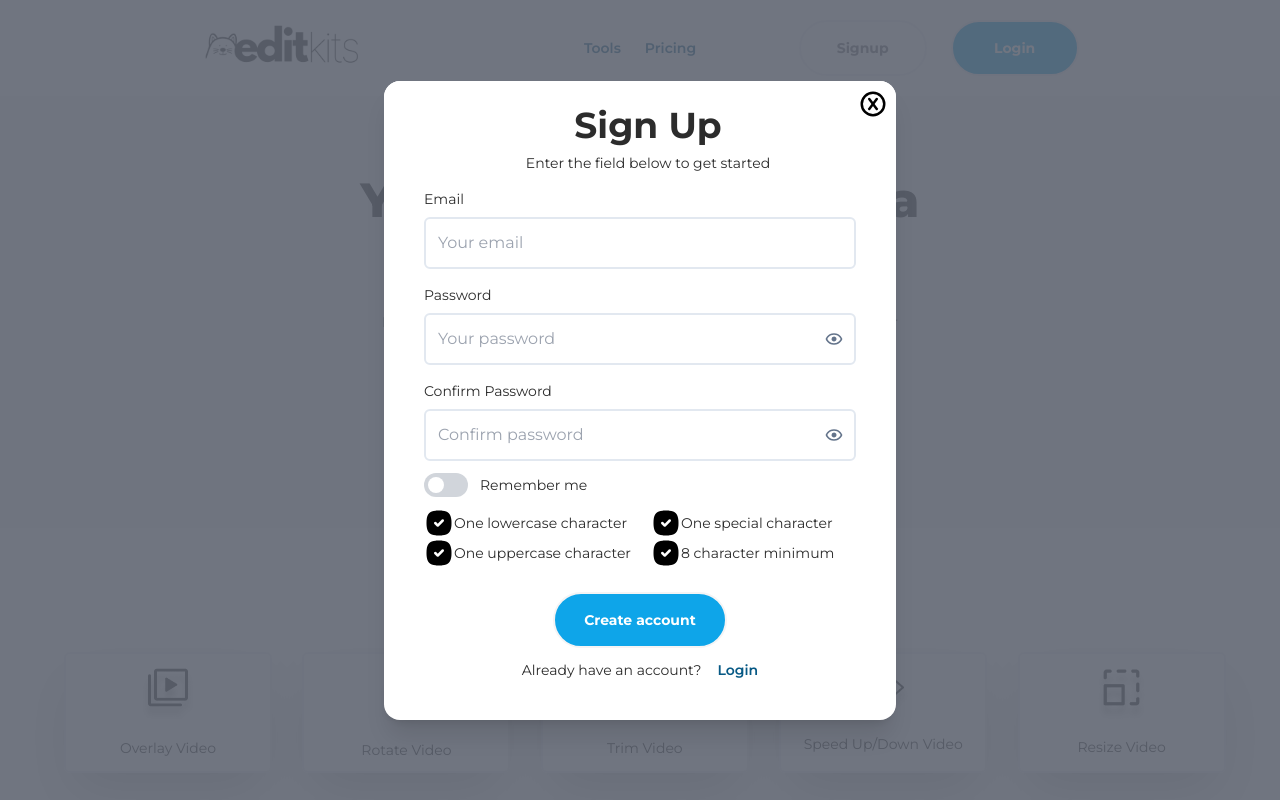
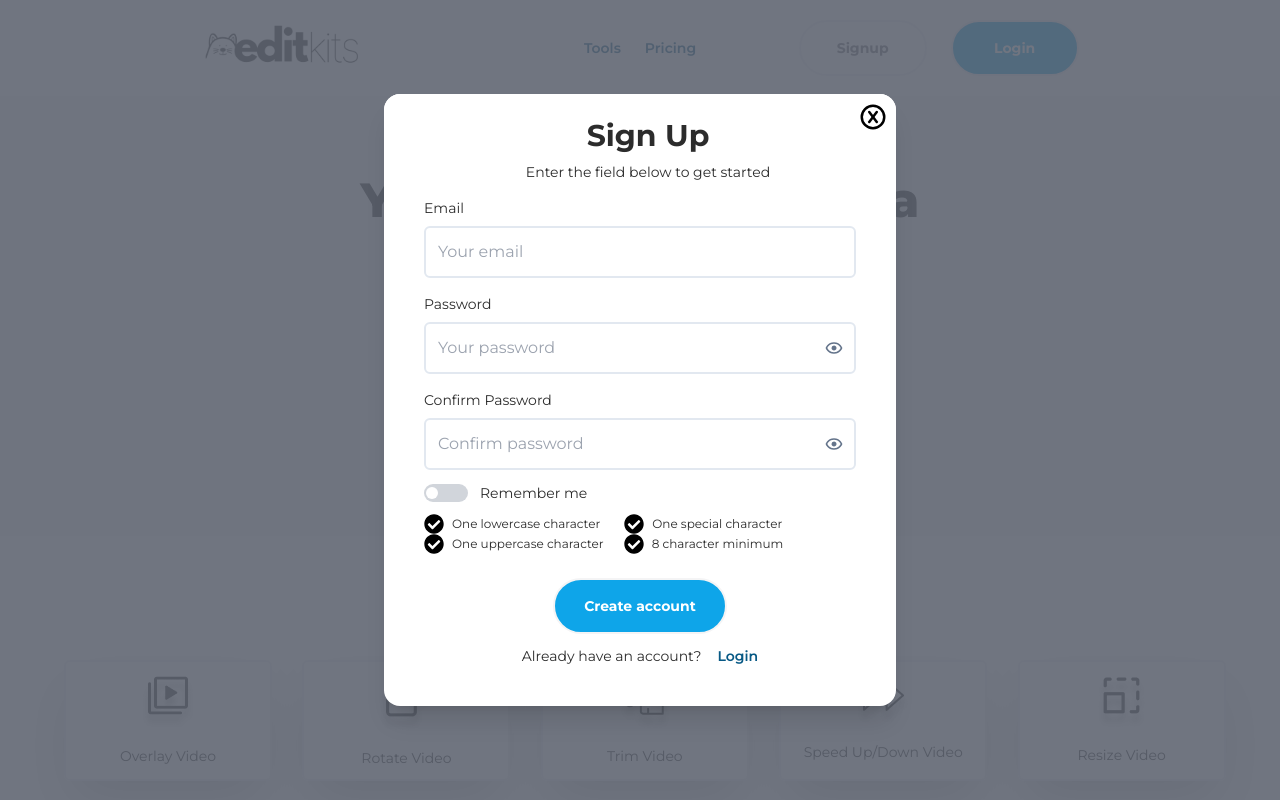
Before and after one commit to Gelodev04/editkits-v2, a Next.js app: page / in a window 1280 px wide. Both pictures are taken after a click on the button "Signup". Shown: the top 800 px of the page. Built offline with nearby package versions, Linux system fonts and the light colour scheme.

Commit message:
fix: tune font sizes

```diff
--- a/app/page.tsx
+++ b/app/page.tsx
@@ -30,7 +30,7 @@ export default function Home() {
           <Typography
             label="Empower your creativity with a suit of powerful but easy to use toolkits for video, image and audio editing"
             center
-            variant="p"
+            variant="body"
           />
         </div>
         <div className="flex justify-center">
--- a/components/TextField/index.tsx
+++ b/components/TextField/index.tsx
@@ -13,7 +13,7 @@ type TextFieldProps = {
 export default function TextField(props: TextFieldProps) {
   return (
     <>
-      <Typography label={props.label}/>
+      <Typography label={props.label} variant="b3" />
       <div className="pt-2">
         {props.type === "password" ? (
           <PasswordInput onChange={props.onChange} placeholder={props.placeholder}/>
--- a/components/Toggle/index.tsx
+++ b/components/Toggle/index.tsx
@@ -20,18 +20,18 @@ export default function Toggle(props: ToggleProps) {
         <button
           type="button"
           onClick={handleToggleChange}
-          className={`relative inline-flex h-6 w-11 items-center rounded-full ${
+          className={`relative inline-flex h-[18.5px] w-11 items-center rounded-full ${
             enabled ? 'bg-sky-500' : 'bg-gray-300'
           } transition-colors duration-300 focus:outline-none`}
         >
         <span
-          className={`inline-block h-4 w-4 transform rounded-full bg-white transition-transform duration-300 ${
-            enabled ? 'translate-x-6' : 'translate-x-1'
+          className={`inline-block h-3 w-3 transform rounded-full bg-white transition-transform duration-300 ${
+            enabled ? 'translate-x-7' : 'translate-x-0.5'
           }`}
         />
         </button>
       </div>
-      <Typography label={props.label} variant="p" />
+      <Typography label={props.label} variant="b3" />
     </label>
   )
 }
--- a/components/Typography/index.tsx
+++ b/components/Typography/index.tsx
@@ -13,7 +13,7 @@ function TypographyStyle(variant?: string, center?: boolean, bold?: boolean) {
     case "h2":
       return `text-4xl font-black text-[#2c2c2c] font-bold ${center && "text-center"}`;
     case "h3":
-      return `text-3xl font-black text-[#2c2c2c] font-bold ${center && "text-center"}`;
+      return `text-3xl text-[#2c2c2c] font-bold ${center && "text-center"}`;
     case "h4":
       return `text-2xl font-black text-[#2c2c2c] ${center && "text-center"}`;
     case "h5":
@@ -22,6 +22,12 @@ function TypographyStyle(variant?: string, center?: boolean, bold?: boolean) {
       return `text-lg font-black text-[#2c2c2c] ${center && "text-center"}`;
     case "sm":
       return `text-sm text-[#2c2c2c] ${center && "text-center"}`;
+    case "body":
+      return `text-md text-[#2c2c2c] ${center && "text-center"} ${bold ? "font-semibold": "font-light"}`
+    case "b3":
+      return `text-sm text-[#2c2c2c] ${center && "text-center"} ${bold ? "font-semibold": "font-normal"}`;
+    case "b4":
+      return `text-xs text-[#2c2c2c] ${center && "text-center"} ${bold ? "font-semibold": "font-normal"}`
     case "p":
       return `text-sm  text-[#2c2c2c] ${center && "text-center"} ${bold ? "font-semibold": "font-normal"}`
     default:
--- a/components/modals/Auth/Login.tsx
+++ b/components/modals/Auth/Login.tsx
@@ -14,13 +14,14 @@ export default function Login(props: AuthModalProps) {
             <Typography
               label={props.type}
               center
-              variant="h2"
+              variant="h3"
             />
 
             <div className="mt-2">
               <Typography
                 label="Welcome back! Please enter your details"
                 center
+                variant="b3"
               />
             </div>
           </div>
--- a/components/modals/Auth/Signup.tsx
+++ b/components/modals/Auth/Signup.tsx
@@ -6,6 +6,8 @@ import Toggle from "@/components/Toggle";
 import {TbSquareRoundedCheckFilled} from "react-icons/tb";
 import Button from "@/components/Button";
 import {AuthModalProps} from "@/components/modals/Auth/index";
+import {CiCircleCheck} from "react-icons/ci";
+import {FaCheckCircle} from "react-icons/fa";
 
 export default function Signup(props: AuthModalProps, password: string, setPassword: (e: React.SetStateAction<string>) => void) {
   return (
@@ -16,20 +18,21 @@ export default function Signup(props: AuthModalProps, password: string, setPassw
             <Typography
               label={props.type}
               center
-              variant="h2"
+              variant="h3"
             />
 
             <div className="mt-2">
               <Typography
                 label="Enter the field below to get started"
                 center
+                variant="b3"
               />
             </div>
           </div>
         </div>
       </div>
       <div className="px-10">
-        <TextField label="Email" placeholder="Your email"/>
+        <TextField label="Email" placeholder="Your email" />
         <div className="py-4">
           <TextField
             onChange={(e: React.ChangeEvent<HTMLInputElement>) => setPassword(e.target.value)}
@@ -44,23 +47,23 @@ export default function Signup(props: AuthModalProps, password: string, setPassw
             <Toggle name="remember-me" label="Remember me"/>
           </div>
           <div className="flex gap-x-6">
-            <div className="flex items-center">
-              <TbSquareRoundedCheckFilled size={30} color={/[a-z]/.test(password) ? "#0ea5e9" : ""}/>
-              <Typography variant="sm" label="One lowercase character"/>
+            <div className="flex items-center gap-x-2">
+              <FaCheckCircle size={20} color={/[a-z]/.test(password) ? "#0ea5e9" : ""}/>
+              <Typography variant="b4" label="One lowercase character"/>
             </div>
-            <div className="flex items-center">
-              <TbSquareRoundedCheckFilled size={30} color={/[!@#$%^&*(),.?":{}|<>]/.test(password) ? "#0ea5e9" : ""}/>
-              <Typography variant="sm" label="One special character"/>
+            <div className="flex items-center gap-x-2">
+              <FaCheckCircle size={20} color={/[!@#$%^&*(),.?":{}|<>]/.test(password) ? "#0ea5e9" : ""}/>
+              <Typography variant="b4" label="One special character"/>
             </div>
           </div>
           <div className="flex gap-x-5">
-            <div className="flex items-center">
-              <TbSquareRoundedCheckFilled size={30} color={/[A-Z]/.test(password) ? "#0ea5e9" : ""}/>
-              <Typography variant="sm" label="One uppercase character"/>
+            <div className="flex items-center gap-x-2">
+              <FaCheckCircle size={20} color={/[A-Z]/.test(password) ? "#0ea5e9" : ""}/>
+              <Typography variant="b4" label="One uppercase character"/>
             </div>
-            <div className="flex items-center">
-              <TbSquareRoundedCheckFilled size={30} color={password.length >= 8 ? "#0ea5e9" : ""}/>
-              <Typography variant="sm" label="8 character minimum"/>
+            <div className="flex items-center gap-x-2">
+              <FaCheckCircle size={20} color={password.length >= 8 ? "#0ea5e9" : ""}/>
+              <Typography variant="b4" label="8 character minimum"/>
             </div>
           </div>
         </div>
```
